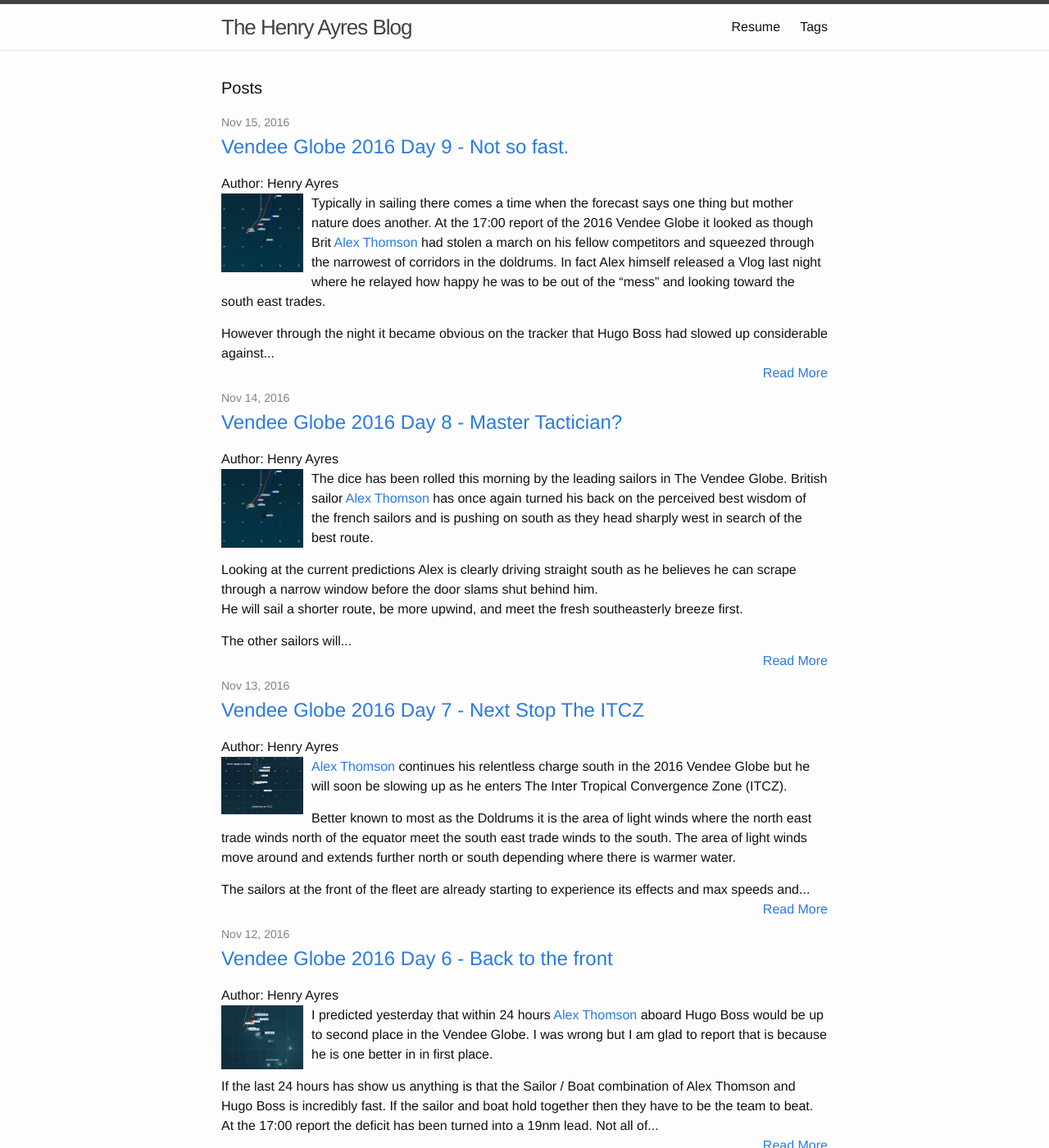
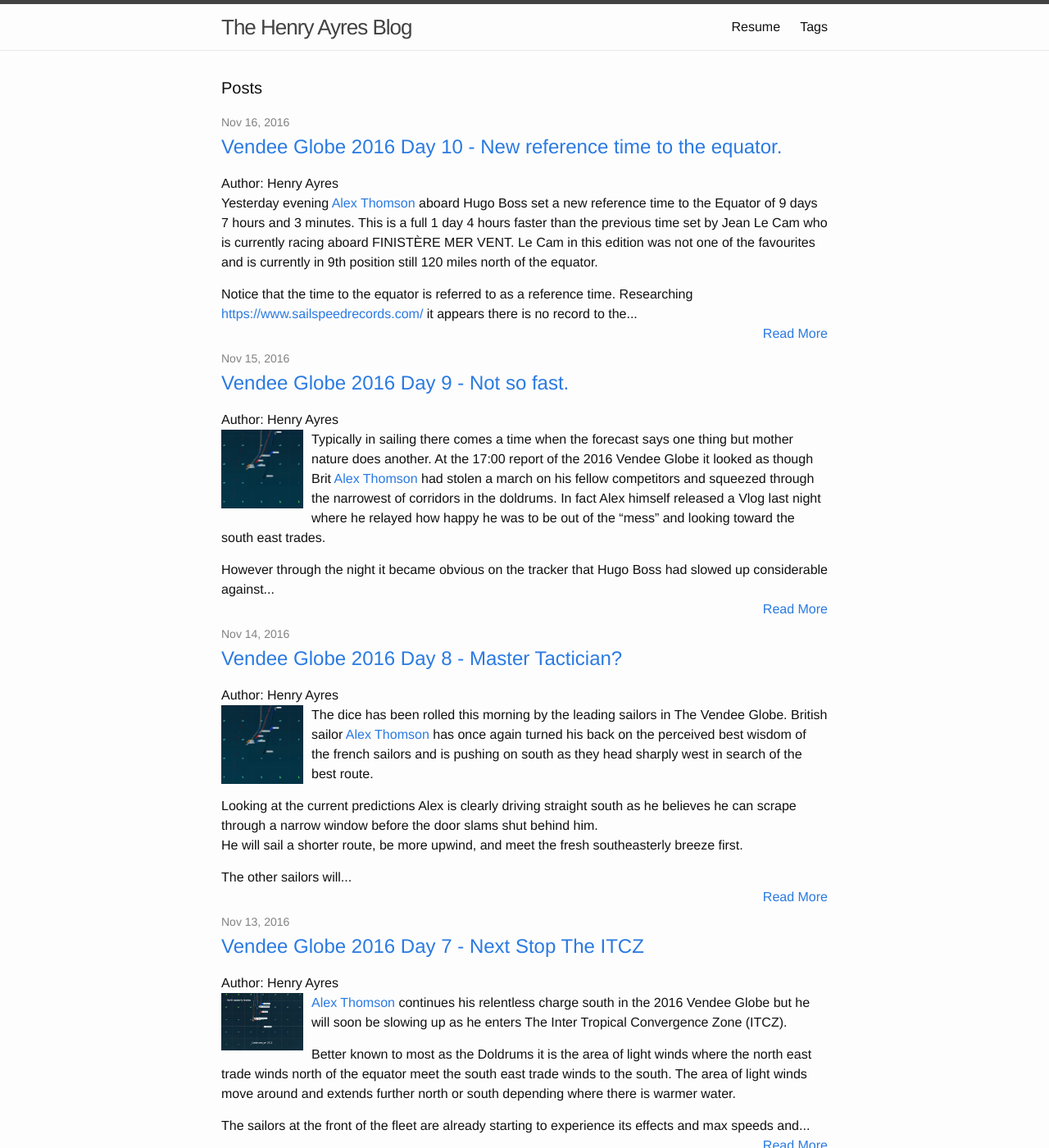
Before and after one commit to hayres/hayres.github.io, a Jekyll site: the page built from index.html, in a window 1280 px wide and 1400 px high. Shown: the whole window at 82% size. Built offline with Jekyll 4.4.1, drawn with Linux system fonts in a browser that asks for light colours; the list of posts is cut into pages by our own code; some of the changed text lies outside the part shown.

Commit message:
change to front page and new post

```diff
--- /dev/null
+++ b/_posts/2016-11-16-vendee-globe-record-to-the-equator.markdown
@@ -0,0 +1,25 @@
+---
+layout: post
+title: "Vendee Globe 2016 Day 10 - New reference time to the equator."
+date:   2016-11-16 08:00:00
+categories: blog update vendeeglobe
+tags: [sailing,vendeeglobe]
+author: Henry Ayres
+thumbnail: ""
+---
+
+Yesterday evening [Alex Thomson](http://www.alexthomsonracing.com/) aboard Hugo Boss set a new reference time to the Equator of 9 days 7 hours and 3 minutes.
+This is a full 1 day 4 hours faster than the previous time set by Jean Le Cam who is currently racing aboard FINISTÈRE MER VENT.
+Le Cam in this edition was not one of the favourites and is currently in 9th position still 120 miles north of the equator.
+
+Notice that the time to the equator is referred to as a reference time.  Researching [https://www.sailspeedrecords.com/](https://www.sailspeedrecords.com/){:target="_blank"}
+it appears there is no record to the equator from the usual start line of Lizard Point.
+
+Talking of records, the current fastest time for the Vendee Globe is 78d 2h 16m 40s by François Gabart on Macif.  The current speeds and the forecast for the South Atlantic should put that record under serious pressure.
+However, long way to go yet.
+
+Enjoy this video of Boss rattling along at quite some speed sent from Hugo Boss in the last 12 hours.
+
+
+
+<iframe src="https://www.facebook.com/plugins/video.php?href=https%3A%2F%2Fwww.facebook.com%2FAlexThomsonRacing%2Fvideos%2F1583671901646856%2F&show_text=0&width=560" width="560" height="315" style="border:none;overflow:hidden" scrolling="no" frameborder="0" allowTransparency="true" allowFullScreen="true"></iframe>
--- a/index.html
+++ b/index.html
@@ -16,7 +16,7 @@ layout: default
         </h2>
         Author: {{post.author}}<br/>
 
-        {% if post.thumbnail %}
+        {% if post.thumbnail != '' %}
         <img src="{{ post.thumbnail | prepend: site.image_url}}"/>
         {% endif %}
         {{ post.content | truncatewords : 100}}<br/>
```
Also changed, not shown: _posts/2016-11-15-vendee-globe-its-not-what-the-forecast-said.markdown (renamed from _posts/2016-11-14-vendee-globe-its-not-what-the-forecast-said.markdown).
